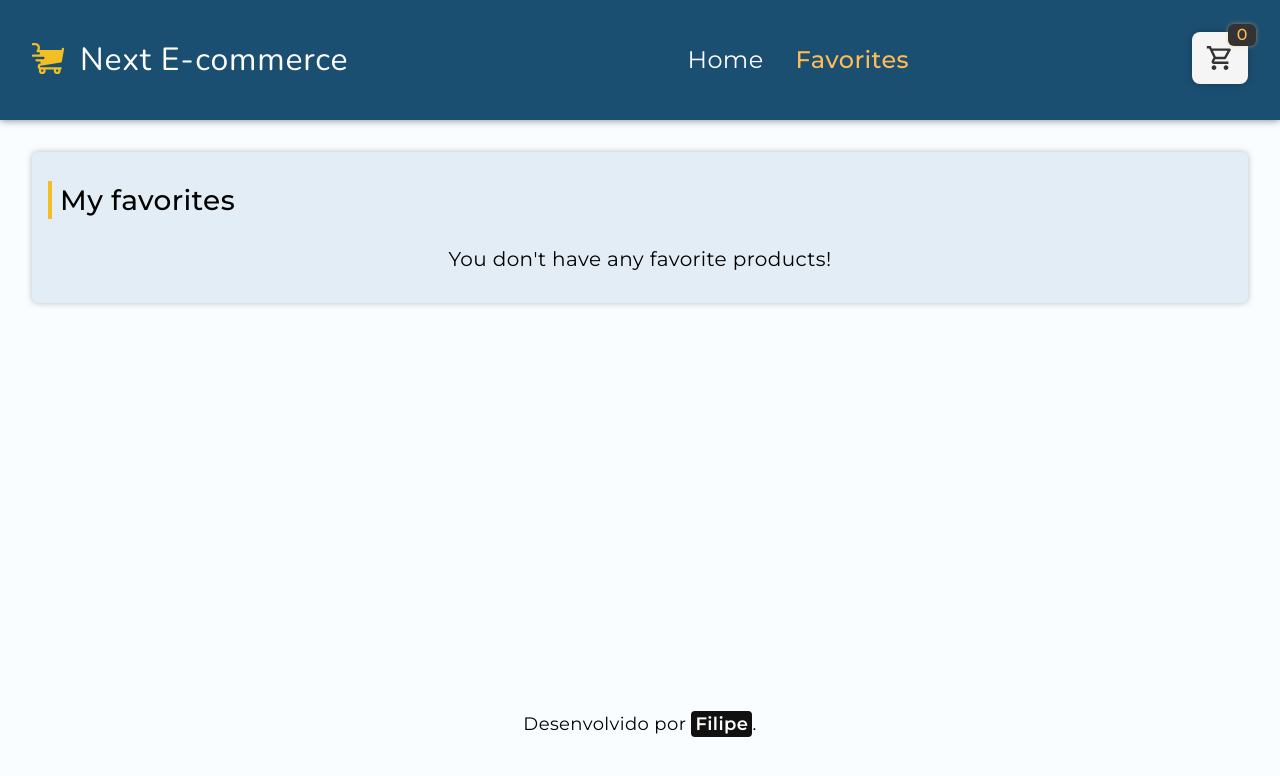
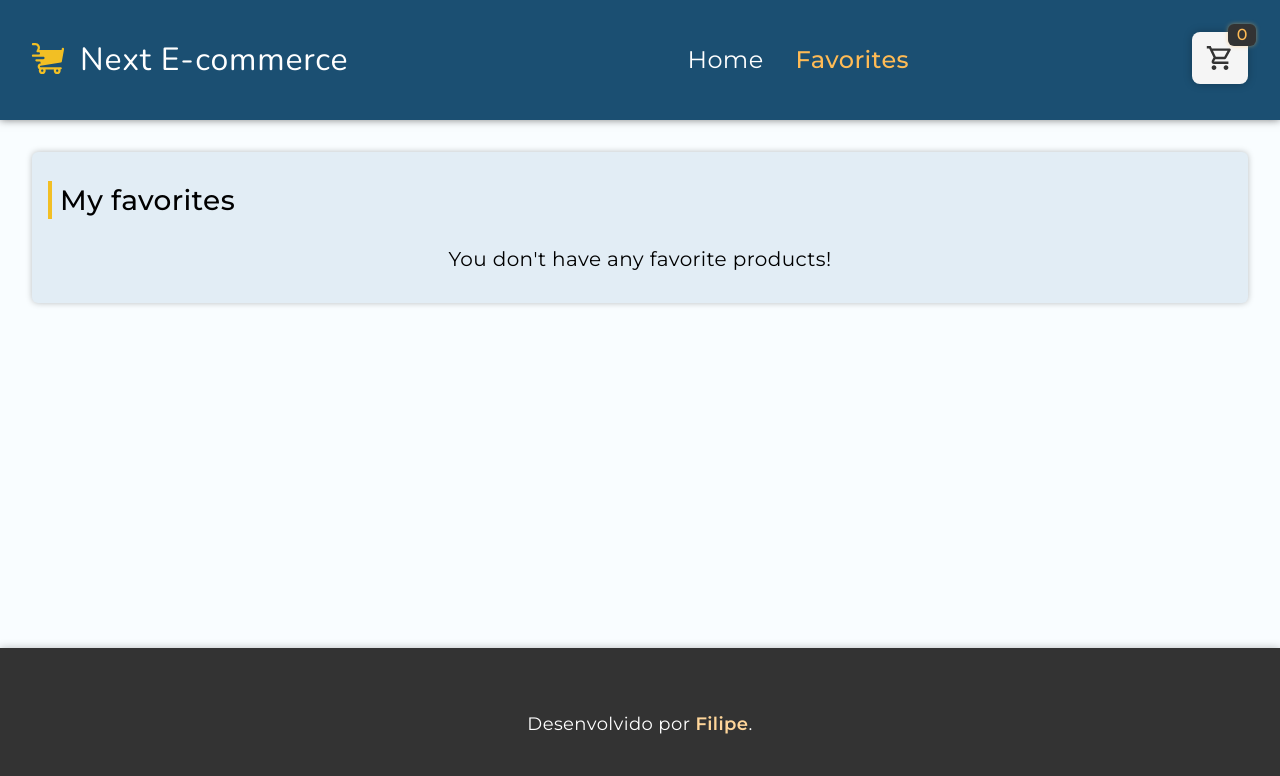
Before and after one commit to filipegallodev/next-ecommerce, a Next.js app: page /favorites in a window 1280 px wide. Shown: the top 776 px of the page. Built offline with nearby package versions, Linux system fonts and the light colour scheme.

Commit message:
footer: new style

```diff
--- a/src/components/Footer.tsx
+++ b/src/components/Footer.tsx
@@ -20,21 +20,22 @@ const Footer = () => {
 };
 
 const FooterText = styled.p`
+  margin-top: 64px;
   text-align: center;
-  margin: 64px;
+  padding: 64px;
+  background-color: #333;
   font-size: 1.125rem;
   line-height: 1.5rem;
+  color: #fff;
+  box-shadow: 0px 0px 8px rgba(0, 0, 0, 0.25);
 `;
 
 const NameLink = styled.a`
-  color: #fff;
   font-weight: 600;
-  background-color: #111;
-  padding: 2px 4px;
-  border-radius: 4px;
-  transition: 0.3s;
+  color: #ffd69a;
+  transition: 0.2s;
   &:hover {
-    color: #fb5;
+    color: #ffb23f;
   }
 `;
 
--- a/src/pages/favorites.tsx
+++ b/src/pages/favorites.tsx
@@ -14,7 +14,7 @@ const Favorites = () => {
         <title>Next E-commerce | Favorites</title>
         <meta
           name="description"
-          content="Next E-commerce | My favorites page."
+          content="Next E-commerce | Favorite products page."
         />
         <meta name="viewport" content="width=device-width, initial-scale=1" />
         <link rel="icon" href="/favicon.ico" />
```
